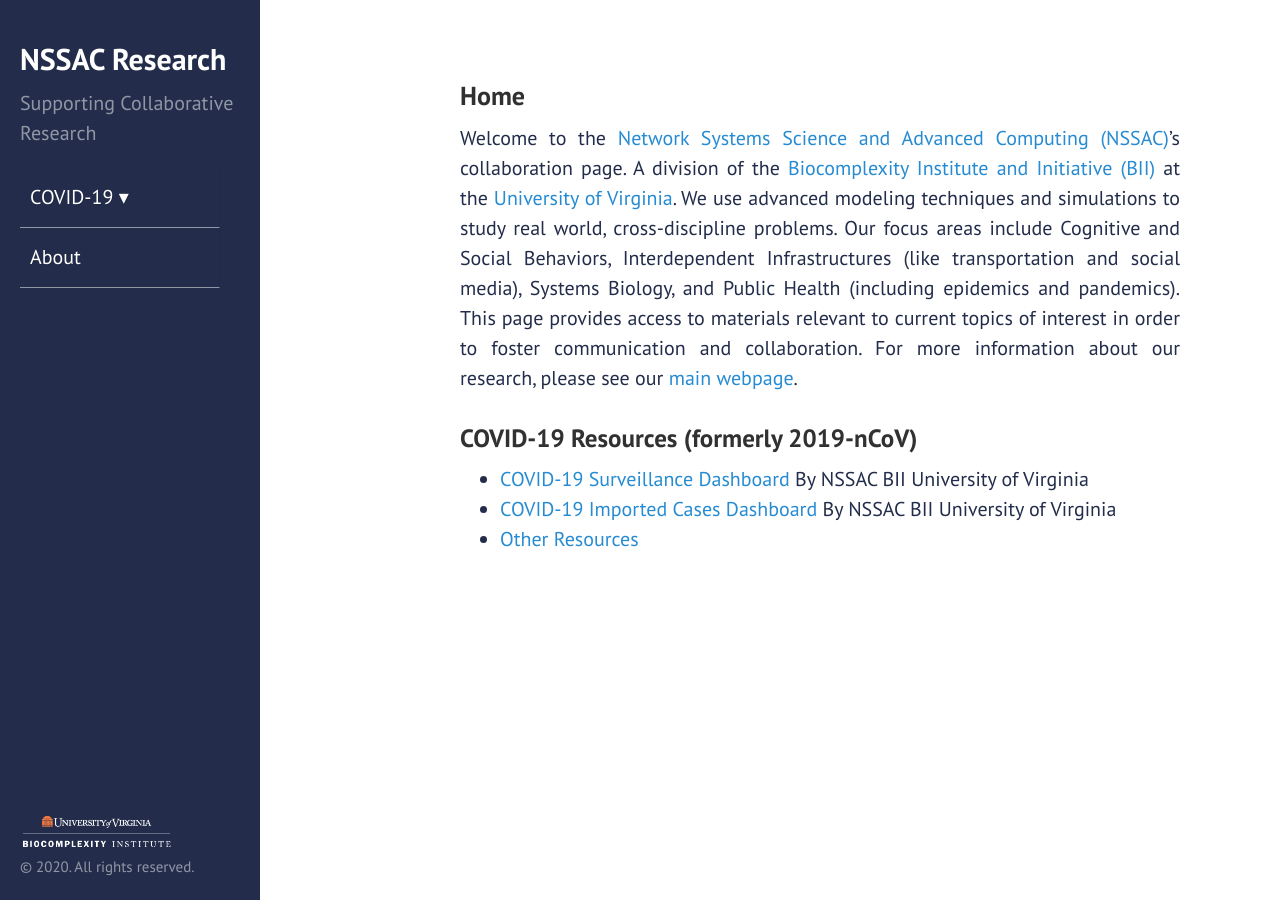
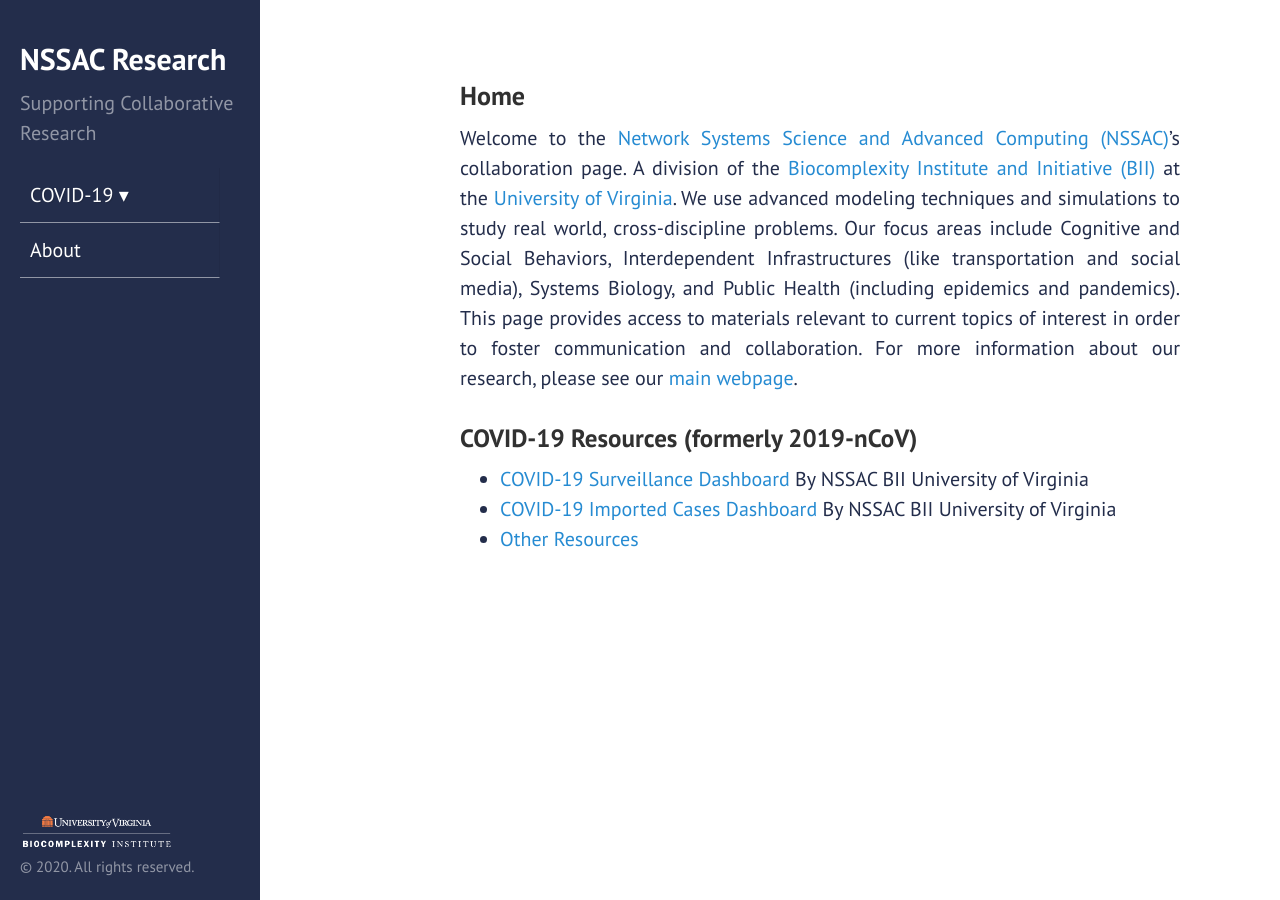
Before and after one commit to mehta-gaurav/mehta-gaurav.github.io, a Jekyll site: the page built from index.md, in a window 1280 px wide. Built offline with Jekyll 4.4.1, drawn with Linux system fonts in a browser that asks for light colours.

Commit message:
Update hyde.css

```diff
--- a/public/css/hyde.css
+++ b/public/css/hyde.css
@@ -94,7 +94,7 @@
 }
 .sidebar-nav-item {
   display: block;
-  line-height: 1.75;
+  //line-height: 1.75;
 }
 a.sidebar-nav-item:hover,
 a.sidebar-nav-item:focus {
```
